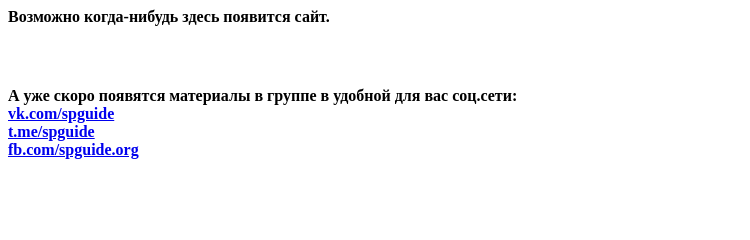
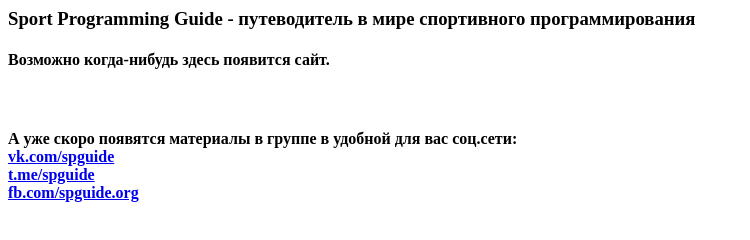
Before and after one commit to MikhailRubinchik/camp.spguide.org, a plain HTML site: page index.html in a window 1280 px wide. Shown: the whole page, without its empty margins (0-750 px from the left). Drawn offline with Linux system fonts and the light colour scheme.

Commit message:
Update index.html

```diff
--- a/index.html
+++ b/index.html
@@ -1,3 +1,5 @@
+<H3> Sport Programming Guide - путеводитель в мире спортивного программирования <H3>
+
 <H4>Возможно когда-нибудь здесь появится сайт. </H4><br>
 
 <H4>А уже скоро появятся материалы в группе в удобной для вас соц.сети: <br>
```
